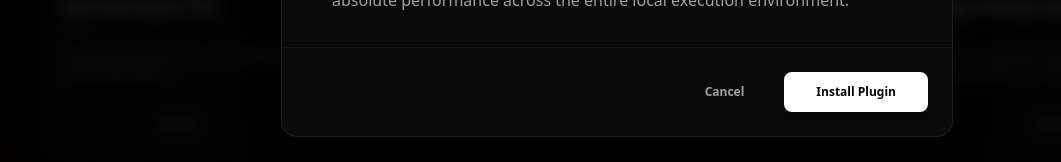
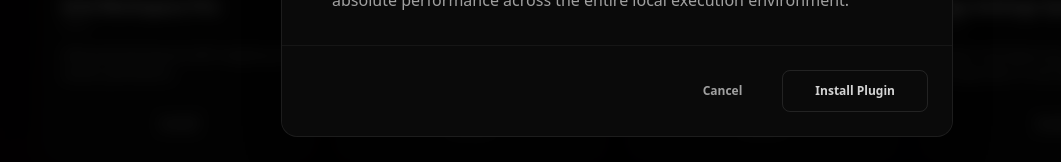
Before and after one commit to bbqqvv/VNNotes, a Next.js app: page /market in a window 1280 px wide. Both pictures are taken after a click on the element 202 px from the left and 922 px from the top of the page. Shown: the part 1145-1307 px from the top of the page, without its empty margins (23-1084 px from the left). Built offline with nearby package versions, Linux system fonts and the light colour scheme; no server answers.

Commit message:
feat: implement Web-to-Desktop Plugin Uninstall pipeline and fix React state sync

```diff
--- a/app/market/page.tsx
+++ b/app/market/page.tsx
@@ -229,14 +229,18 @@ function MarketContent() {
 
                     // Get initial installed list
                     bridge.get_installed_plugins((list: string) => {
-                        setInstalledIds(JSON.parse(list));
+                        try {
+                            setInstalledIds(JSON.parse(list));
+                        } catch(e) { console.error(e) }
                     });
 
                     // Listen for status updates
-                    bridge.installation_status.connect((id: string, success: boolean, _msg: string) => {
+                    bridge.installation_status.connect((id: string, success: boolean, msg: string) => {
                         setInstallingId(null);
                         if (success) {
                             setInstalledIds(prev => [...new Set([...prev, id])]);
+                        } else if (msg === "Uninstalled") {
+                            setInstalledIds(prev => prev.filter(i => i !== id));
                         }
                     });
                 });
@@ -249,15 +253,20 @@ function MarketContent() {
         initBridge();
     }, []);
 
-    const handleInstall = (id: string, url: string) => {
+    const handleAction = (id: string, url: string, isInstalled: boolean) => {
         if (typeof window !== "undefined" && window.vnnotes_market) {
             setInstallingId(id);
-            window.vnnotes_market.install_plugin(id, url);
+            if (isInstalled) {
+                window.vnnotes_market.uninstall_plugin(id);
+            } else {
+                window.vnnotes_market.install_plugin(id, url);
+            }
         } else {
             // Web browser fallback: Deep Link to VNNotes Desktop
-            if (url) {
+            if (url || isInstalled) {
                 setInstallingId(id);
-                const deepLink = `vnnotes://install-plugin?id=${encodeURIComponent(id)}&url=${encodeURIComponent(url)}`;
+                const action = isInstalled ? "uninstall-plugin" : "install-plugin";
+                const deepLink = `vnnotes://${action}?id=${encodeURIComponent(id)}&url=${encodeURIComponent(url || "")}`;
                 window.location.href = deepLink;
 
                 // Allow time for OS prompt before resetting visual state
@@ -265,7 +274,7 @@ function MarketContent() {
                     setInstallingId(null);
                 }, 2500);
             } else {
-                alert("This mock UI plugin is unavailable.");
+                alert("This plugin is unavailable.");
             }
         }
     };
@@ -424,7 +433,7 @@ function MarketContent() {
                                                 {...p}
                                                 isInstalled={installedIds.includes(p.id)}
                                                 isInstalling={installingId === p.id}
-                                                onInstall={(e: React.MouseEvent) => { e.stopPropagation(); handleInstall(p.id, p.download_url || ""); }}
+                                                onInstall={(e: React.MouseEvent) => { e.stopPropagation(); handleAction(p.id, p.download_url || "", installedIds.includes(p.id)); }}
                                                 onClick={() => setSelectedPlugin(p)}
                                             />
                                         </motion.div>
@@ -535,16 +544,16 @@ function MarketContent() {
                                     Cancel
                                 </button>
                                 <button
-                                    onClick={() => handleInstall(selectedPlugin.id, selectedPlugin.download_url || "")}
-                                    disabled={installedIds.includes(selectedPlugin.id) || installingId === selectedPlugin.id}
-                                    className={`px-8 py-3 rounded-lg text-xs font-bold transition-all flex items-center justify-center gap-2 ${installedIds.includes(selectedPlugin.id)
-                                        ? 'bg-white/5 text-neutral-500 cursor-default'
+                                    onClick={() => handleAction(selectedPlugin.id, selectedPlugin.download_url || "", installedIds.includes(selectedPlugin.id))}
+                                    disabled={installingId === selectedPlugin.id}
+                                    className={`px-8 py-3 rounded-lg text-xs font-bold transition-all flex items-center justify-center gap-2 border ${installedIds.includes(selectedPlugin.id)
+                                        ? 'bg-rose-500/5 border-rose-500/20 text-rose-500 hover:bg-rose-500/10'
                                         : installingId === selectedPlugin.id
-                                            ? 'bg-emerald-500/10 text-emerald-400 cursor-wait animate-pulse'
-                                            : 'bg-white text-black hover:bg-emerald-400 shadow-lg'
+                                            ? 'bg-transparent border-emerald-500/30 text-emerald-400 cursor-wait animate-pulse'
+                                            : 'bg-transparent border-white/10 text-neutral-300 hover:border-emerald-500/50 hover:bg-emerald-500/10 hover:text-emerald-400'
                                         }`}
                                 >
-                                    {installedIds.includes(selectedPlugin.id) ? 'Installed' : installingId === selectedPlugin.id ? 'Installing...' : `Install Plugin`}
+                                    {installingId === selectedPlugin.id ? 'Processing...' : installedIds.includes(selectedPlugin.id) ? 'Uninstall Plugin' : 'Install Plugin'}
                                 </button>
                             </div>
                         </motion.div>
@@ -635,15 +644,15 @@ function PluginCard({ name, author, description, icon, price, isInstalled, isIns
             <div className="pt-5 mt-auto border-t border-white/[0.04]">
                 <button
                     onClick={(e) => onInstall(e)}
-                    disabled={isInstalled || isInstalling}
+                    disabled={isInstalling}
                     className={`w-full py-2.5 rounded-lg text-xs font-bold transition-all flex items-center justify-center gap-2 border ${isInstalled
-                        ? 'bg-emerald-500/5 border-emerald-500/20 text-emerald-500 cursor-default shadow-[inset_0_0_10px_rgba(16,185,129,0.05)]'
+                        ? 'bg-rose-500/5 border-rose-500/20 text-rose-500 hover:bg-rose-500/10'
                         : isInstalling
                             ? 'bg-transparent border-emerald-500/30 text-emerald-400 cursor-wait animate-pulse'
                             : 'bg-transparent border-white/10 text-neutral-400 hover:border-emerald-500/50 hover:bg-emerald-500/10 hover:text-emerald-400 hover:shadow-[0_0_15px_rgba(16,185,129,0.15)]'
                         }`}
                 >
-                    {isInstalled ? 'Installed' : isInstalling ? 'Installing...' : `Install`}
+                    {isInstalling ? 'Processing...' : isInstalled ? 'Uninstall' : 'Install'}
                 </button>
             </div>
         </div>
```
